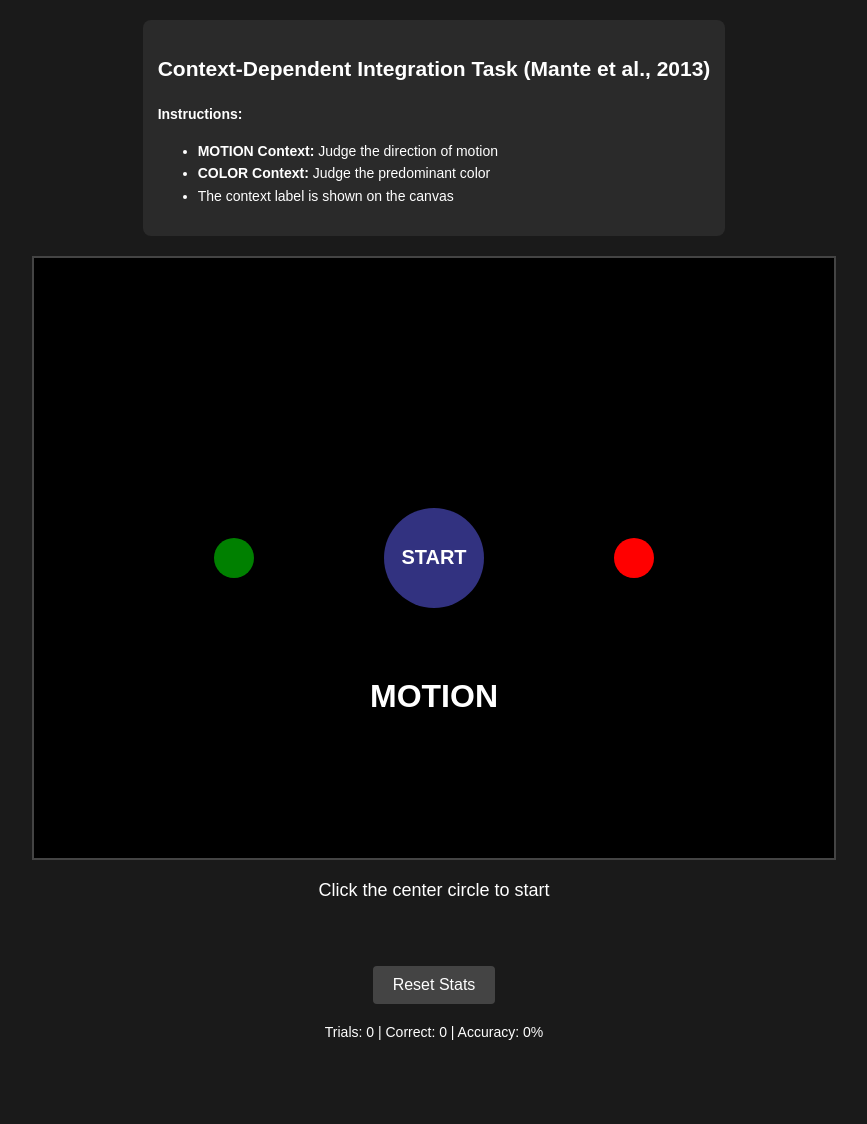
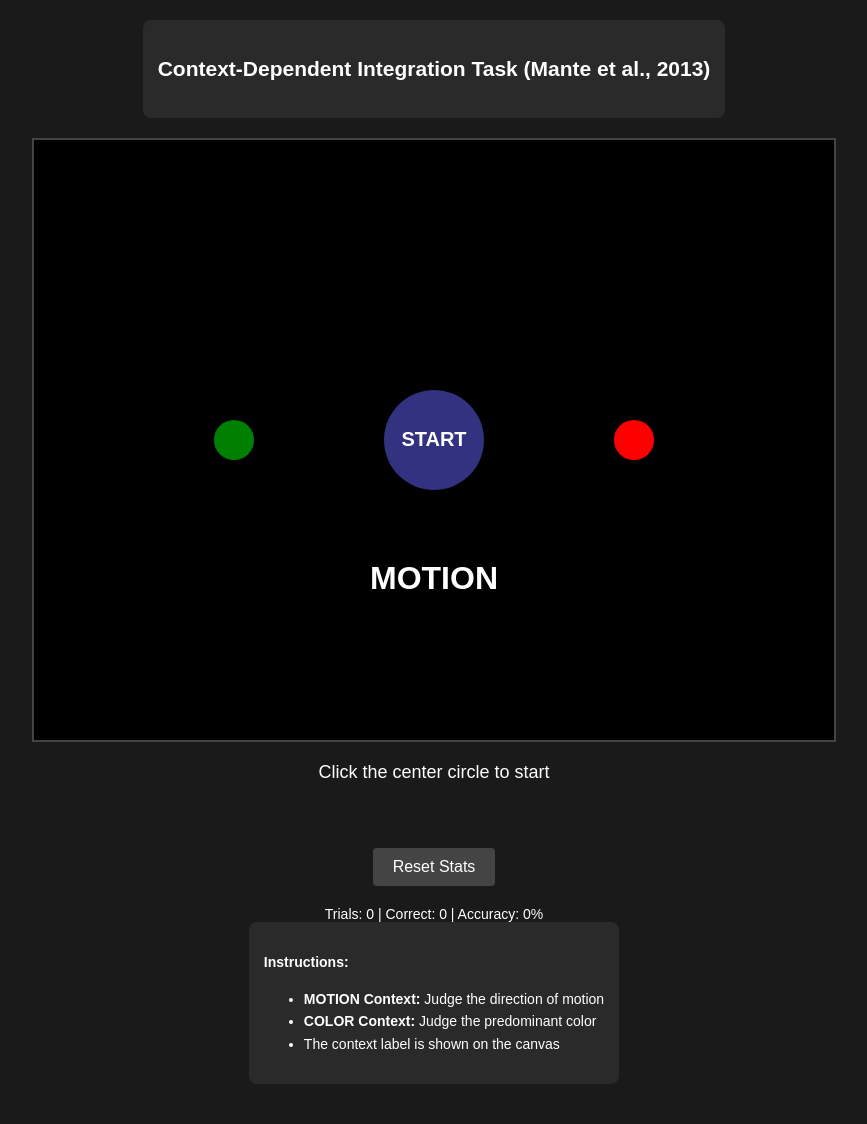
Before and after one commit to ungzs1/ungzs1.github.io, a Jekyll site: the page task_demos/mante_task.html, which Jekyll copies as it is, in a window 1280 px wide. Shown: the whole page, without its empty margins (206-1073 px from the left). Built offline with Jekyll 4.4.1, drawn with Linux system fonts in a browser that asks for light colours; before the commit the page ends 1060 px from its top, so only the background shows below that.

Commit message:
Update mante_task.html

```diff
--- a/task_demos/mante_task.html
+++ b/task_demos/mante_task.html
@@ -82,12 +82,6 @@
 <body>
     <div class="instructions">
         <h2>Context-Dependent Integration Task (Mante et al., 2013)</h2>
-        <p><strong>Instructions:</strong></p>
-        <ul>
-            <li><strong>MOTION Context:</strong> Judge the direction of motion</li>
-            <li><strong>COLOR Context:</strong> Judge the predominant color</li>
-            <li>The context label is shown on the canvas</li>
-        </ul>
     </div>
 
     <canvas id="canvas" width="800" height="600"></canvas>
@@ -103,6 +97,15 @@
 
     <div class="stats">
         <div>Trials: <span id="trials">0</span> | Correct: <span id="correct">0</span> | Accuracy: <span id="accuracy">0%</span></div>
+    </div>
+
+    <div class="instructions">
+        <p><strong>Instructions:</strong></p>
+        <ul>
+            <li><strong>MOTION Context:</strong> Judge the direction of motion</li>
+            <li><strong>COLOR Context:</strong> Judge the predominant color</li>
+            <li>The context label is shown on the canvas</li>
+        </ul>
     </div>
 
     <script>
@@ -413,7 +416,7 @@
                 const motionAbs = Math.abs(state.motionCoherence).toFixed(1);
                 const colorAbs = Math.abs(state.colorCoherence).toFixed(1);
                 document.getElementById('coherenceInfo').textContent =
-                    `Motion Coherence: ${motionAbs} | Color Coherence: ${colorAbs}`;
+                    `Last trial: Motion Coherence: ${motionAbs} | Color Coherence: ${colorAbs}`;
 
                 updateStats();
 
```
